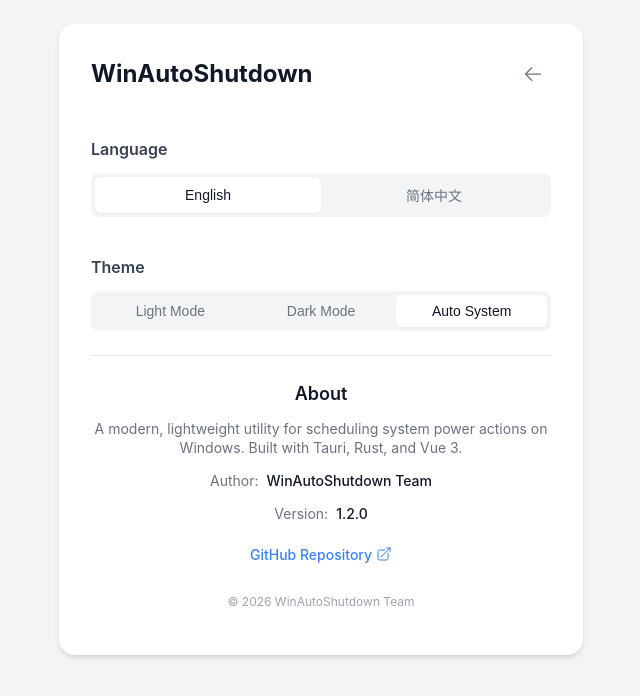
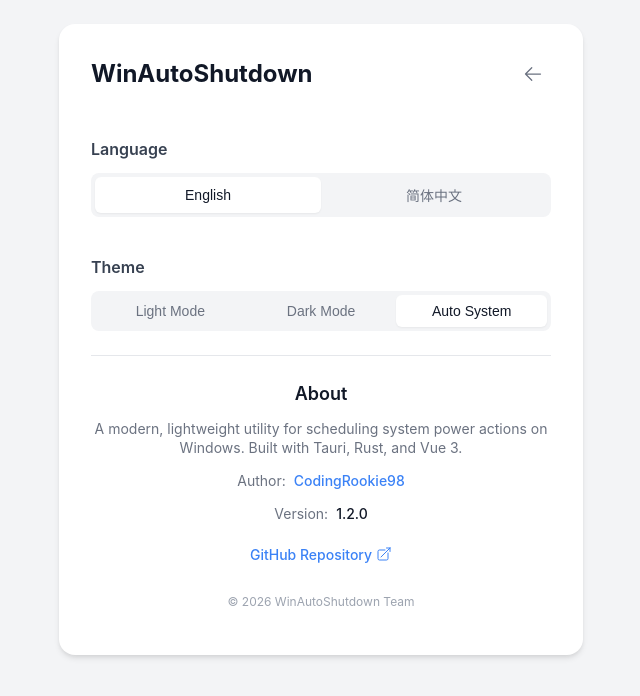
Before and after one commit to CodingRookie98/winAutoShutdown, a Vue app: page /settings in a window 1280 px wide. Shown: the top 696 px of the page, without its empty margins (319-959 px from the left). Built offline with nearby package versions, Linux system fonts and the light colour scheme.

Commit message:
chore: update author info and links

```diff
--- a/src/views/SettingsView.vue
+++ b/src/views/SettingsView.vue
@@ -44,7 +44,7 @@
 
       <div class="info-row">
         <span class="label">{{ t('about.author') }}:</span>
-        <span class="value">WinAutoShutdown Team</span>
+        <a href="https://github.com/CodingRookie98" target="_blank" class="value link">CodingRookie98</a>
       </div>
 
       <div class="info-row">
@@ -156,6 +156,16 @@
   font-weight: 500;
 }
 
+.link {
+  color: #3b82f6; /* blue-500 */
+  text-decoration: none;
+  cursor: pointer;
+}
+
+.link:hover {
+  text-decoration: underline;
+}
+
 .github-link {
   display: inline-flex;
   align-items: center;
```
Also changed, not shown: 1 other file (tests, documents, lock files or other folders).
